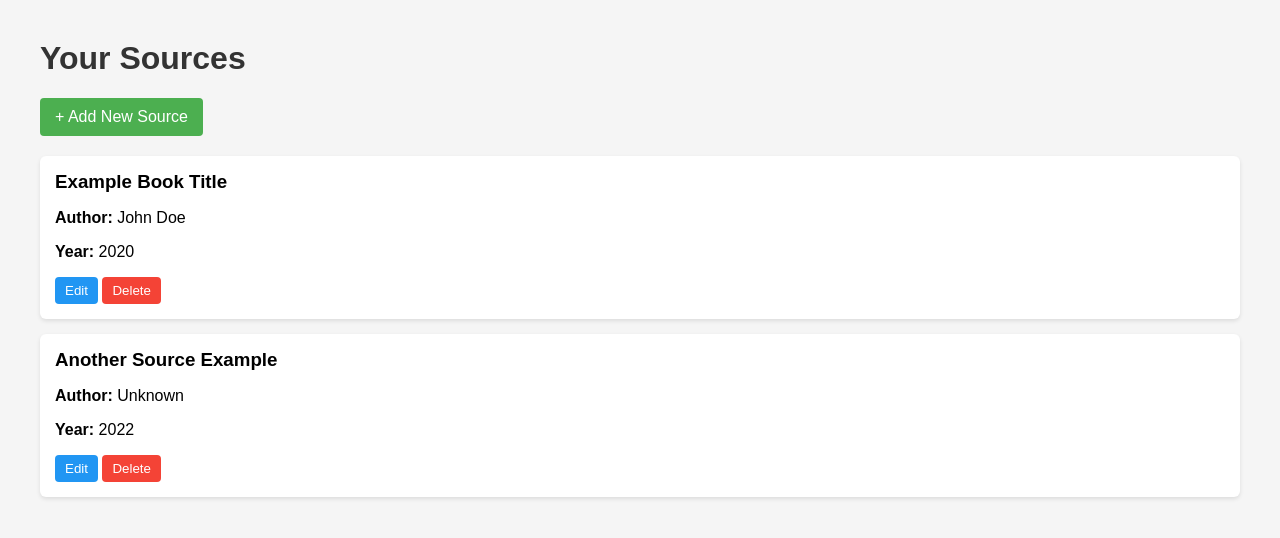
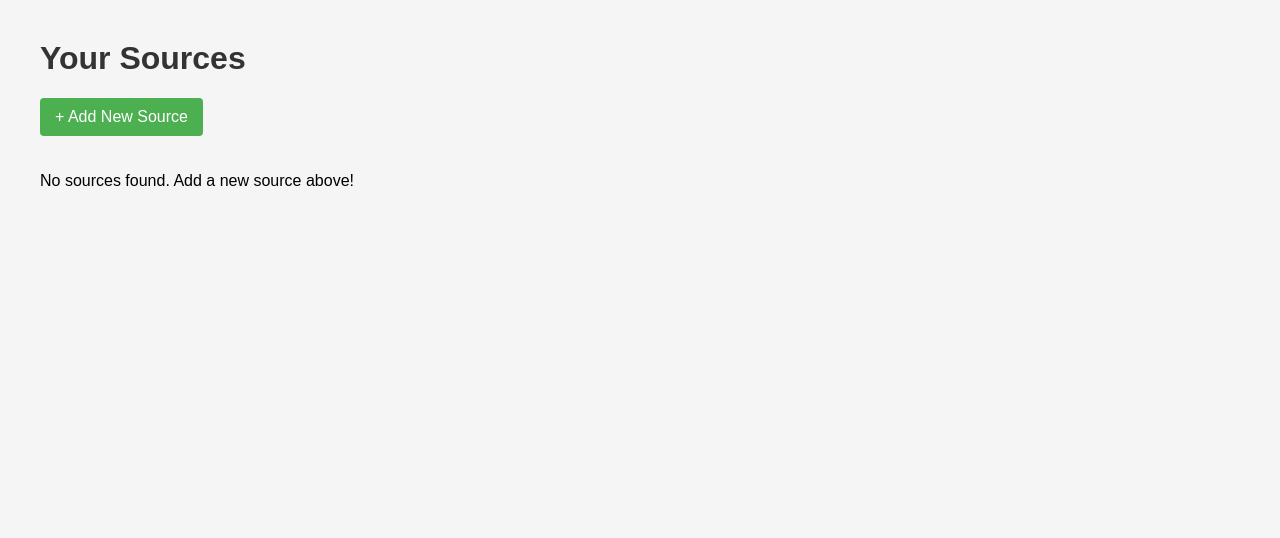
Before and after one commit to Brynde/ohtu-luukkaisen-opetuslapset, a Flask app: page /sources in a window 1280 px wide. Shown: the top 538 px of the page. Run offline with Flask 3, Linux system fonts and the light colour scheme.

Commit message:
upload and load sources from database

```diff
--- a/src/app.py
+++ b/src/app.py
@@ -3,6 +3,7 @@
 from repositories.book_repository import get_books, create_book
 from config import app, test_env
 from util import validate_book
+from source_service import add_source, get_sources
 
 
 @app.route("/")
@@ -12,7 +13,8 @@
 
 @app.route("/sources")
 def sources():
-    return render_template("sources.html")
+    all_sources = get_sources()  # fetch all sources from the DB
+    return render_template("sources.html", sources=all_sources)
 
 
 @app.route("/sources/new", methods=["GET", "POST"])
@@ -25,6 +27,13 @@
         year = request.form.get("year")
         journal = request.form.get("journal")
         publisher = request.form.get("publisher")
+        print("here is the key ", key)
+        try:
+            add_source(key, ref_type, author, title, year, journal, publisher)
+            print("New source added successfully!", "success")
+        except Exception as e:
+            print(f"Error adding source: {str(e)}", "error")
+
         return redirect("/sources")
 
     return render_template("new_reference.html")
--- a/src/schema.sql
+++ b/src/schema.sql
@@ -1,6 +1,10 @@
 CREATE TABLE books (
-  id SERIAL PRIMARY KEY,
-  author TEXT NOT NULL,
-  title TEXT NOT NULL,
-  year INT
-)
+    id INTEGER PRIMARY KEY,
+    key TEXT UNIQUE NOT NULL,
+    ref_type TEXT,
+    author TEXT,
+    title TEXT,
+    year INTEGER,
+    journal TEXT,
+    publisher TEXT
+);
--- /dev/null
+++ b/src/source_service.py
@@ -0,0 +1,23 @@
+from sqlalchemy import text
+from config import db
+
+def add_source(key, ref_type, author, title, year, journal, publisher):
+    sql = text("""
+        INSERT INTO books (key, ref_type, author, title, year, journal, publisher)
+        VALUES (:key, :ref_type, :author, :title, :year, :journal, :publisher)
+    """)
+    db.session.execute(sql, {
+        "key": key,
+        "ref_type": ref_type,
+        "author": author,
+        "title": title,
+        "year": year,
+        "journal": journal,
+        "publisher": publisher
+    })
+    db.session.commit()
+
+def get_sources():
+    sql = text("SELECT * FROM books")
+    result = db.session.execute(sql)
+    return result.fetchall()
--- a/src/templates/sources.html
+++ b/src/templates/sources.html
@@ -67,28 +67,25 @@
 
 <a href="/sources/new" class="add-button">+ Add New Source</a>
 
-    <!-- Placeholder sample items -->
+    {% if sources %}
+        {% for source in sources %}
             <div class="source-card">
-        <h3>Example Book Title</h3>
-        <p><strong>Author:</strong> John Doe</p>
-        <p><strong>Year:</strong> 2020</p>
+                <h3>{{ source.title }}</h3>
+                <p><strong>Author:</strong> {{ source.author }}</p>
+                <p><strong>Type:</strong> {{ source.ref_type }}</p>
+                <p><strong>Year:</strong> {{ source.year }}</p>
+                <p><strong>Journal / Publisher:</strong>
+                   {{ source.journal if source.journal else source.publisher }}</p>
 
                 <div class="buttons">
                     <button class="edit-btn">Edit</button>
                     <button class="delete-btn">Delete</button>
                 </div>
             </div>
-
-    <div class="source-card">
-        <h3>Another Source Example</h3>
-        <p><strong>Author:</strong> Unknown</p>
-        <p><strong>Year:</strong> 2022</p>
-
-        <div class="buttons">
-            <button class="edit-btn">Edit</button>
-            <button class="delete-btn">Delete</button>
-        </div>
-    </div>
+        {% endfor %}
+    {% else %}
+        <p>No sources found. Add a new source above!</p>
+    {% endif %}
 
 </body>
 </html>
```
Lines whose indentation alone changed are shown as unchanged.
